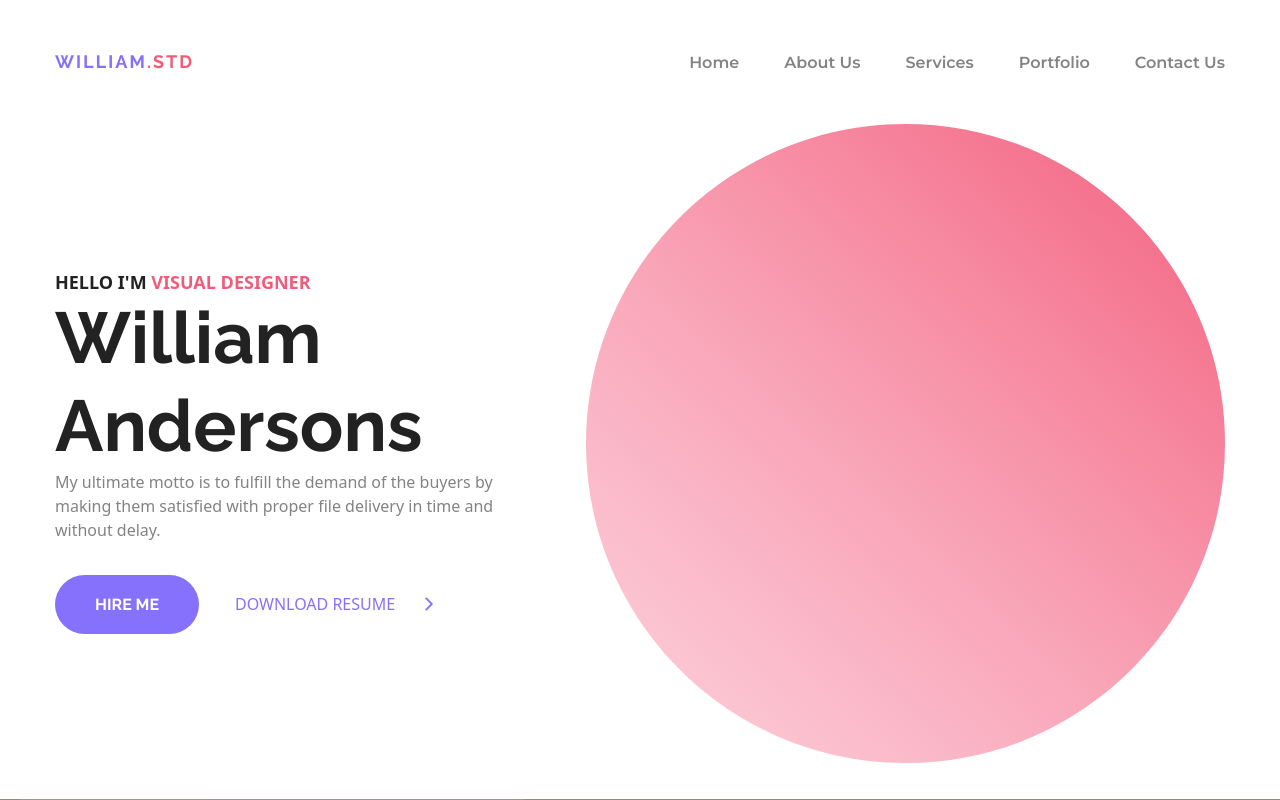
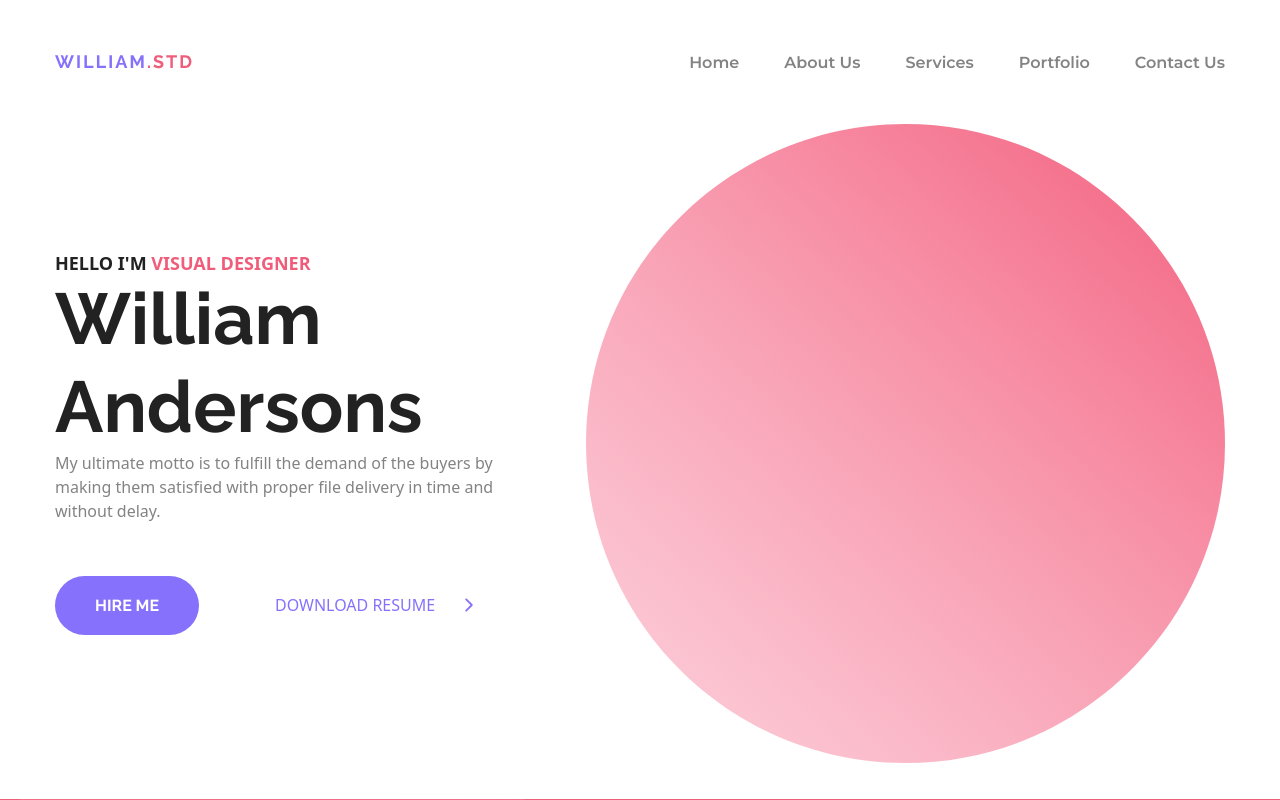
Before and after one commit to ramen72/OYA-Project-14-Personal-Portfolio, a React (Vite) app: page / in a window 1280 px wide. Shown: the top 800 px of the page. Built offline with nearby package versions, Linux system fonts and the light colour scheme.

Commit message:
Update up to banner at 20-03-2025_1652

```diff
--- a/src/components/helper/ArrowButton.jsx
+++ b/src/components/helper/ArrowButton.jsx
@@ -1,9 +1,9 @@
 import React from 'react';
 import { IoIosArrowForward } from "react-icons/io";
 
-const ArrowButton = ({contentText, color, huberColor}) => {
+const ArrowButton = ({contentText, color, paddingSize, huberColor, groupHover}) => {
     return (
-        <a href="#" className={`${color ? 'text-white' : 'text-secondary' } inline-flex justify-start items-center gap-x-6 transition-all duration-200 hover:${huberColor ? 'text-secondary' : 'text-radish'}`}>{contentText} <IoIosArrowForward className='text-xl text-inherit'/></a>
+        <a href="#" className={`inline-block ${paddingSize ? "px-10 py-5 rounded-[30px]" : "px-0"} ${color ? 'text-white' : 'text-secondary' } inline-flex justify-start items-center gap-x-6 transition-all duration-200 ${huberColor && 'hover:bg-secondary hover:text-white'} ${groupHover && 'group-hover:text-white'}`}>{contentText} <IoIosArrowForward className='text-xl text-inherit'/></a>
     );
 };
 
--- a/src/components/helper/SkillCard.jsx
+++ b/src/components/helper/SkillCard.jsx
@@ -4,9 +4,12 @@ import ArrowButton from './ArrowButton';
 const SkillCard = ({titleText,bodyText,btnText}) => {
     return (
         <div className='group w-[370px] h-[334px] px-[50px] pt-[50px] pb-9 border border-stoke transition-all duration-300 hover:bg-radish'>
-            <h2 className='font-raleway font-medium text-2xl text-lightBlack capitalize mb-6 transition-all duration-300 group-hover:text-white'>{titleText}</h2>
-            <p className='font-raleway font-normal text-base text-lightBlack leading-6 mb-10 transition-all duration-300 group-hover:text-white'>{bodyText}</p>
-            <ArrowButton contentText={"LEARN MORE"}/>
+            <div></div>
+            <div className='relative z-10'>
+                <h2 className='font-raleway font-medium text-2xl text-lightBlack capitalize mb-6 transition-all duration-300 group-hover:text-white'>{titleText}</h2>
+                <p className='font-raleway font-normal text-base text-lightBlack leading-6 mb-10 transition-all duration-300 group-hover:text-white'>{bodyText}</p>
+                <ArrowButton contentText={"LEARN MORE"} groupHover={"true"}/>
+            </div>
         </div>
     );
 };
--- a/src/pages/homePages/sections/AboutUs.jsx
+++ b/src/pages/homePages/sections/AboutUs.jsx
@@ -14,7 +14,7 @@ const AboutUs = () => {
                         <p className='max-w-[500px] font-raleway font-normal text-base text-white leading-6 mb-16'>
                             Being the savage's bowsman, that is, the person who pulled the bow-oar in his boat (the second one from forward), it was my cheerful duty to attend upon him while taking that hard-scrabble scramble upon the dead whale's back. You have seen Italian organ-boys
                         </p>
-                        <ArrowButton contentText={"Download Resume"} color={true} huberColor={true}/>
+                        <ArrowButton contentText={"Download Resume"} color={true} huberColor={false}/>
                     </div>
                     <div>
                         <h2 className='max-w-[360px] font-raleway font-bold text-3xl text-white mt-4 mb-7'>Any type of question & Discussion.</h2>
--- a/src/pages/homePages/sections/Banner.jsx
+++ b/src/pages/homePages/sections/Banner.jsx
@@ -14,7 +14,7 @@ const Banner = () => {
                             My ultimate motto is to fulfill the demand of the buyers by making them satisfied with proper file delivery in time and without delay.
                         </p>
                         <a href="#" className='bg-secondary text-white uppercase text-base rounded-[30px] px-10 py-5 font-raleway font-bold me-9'>hire me</a>
-                        <ArrowButton contentText="DOWNLOAD RESUME"/>
+                        <ArrowButton contentText="DOWNLOAD RESUME" huberColor="true" paddingSize={"true"}/>
                     </div>
                     <img src={bannerImage} alt="BannerImage" />
                 </div>
```
